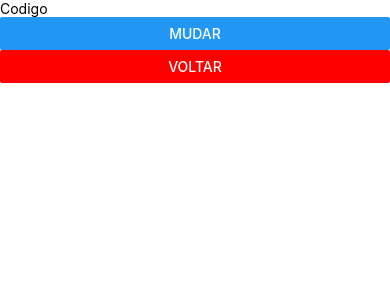
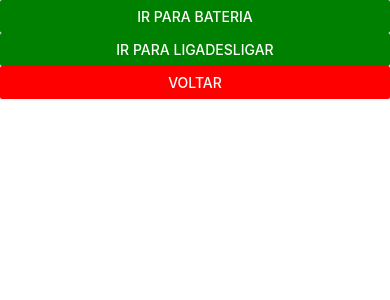
Before and after one commit to Edsondomingos/monitoramento-de-nobreak, a React Native app: screen / in a window 390 px wide. Shown: the top 300 px of the page. Built offline with nearby package versions, Linux system fonts and the light colour scheme.

Commit message:
commitado

```diff
--- a/App.js
+++ b/App.js
@@ -3,7 +3,6 @@ import { View, Button } from 'react-native';;
 import Tela_escolha from './src/components/Tela_escolha'
 import { StatusBar } from 'react-native';
 import { NavigationContainer } from '@react-navigation/native';
-import Routes from './src/Routes/Index';
 import Login from './src/components/Login';
 import Monitoramento from './src/components/Monitoramento';
 import Mudar from './src/components/Mudar';
@@ -13,7 +12,7 @@ import Cadastro from './src/components/EditarPerfil'
 export default function App() {
   return (
     <View>
-      <Tela_escolha />
+      <Mudar />
     </View>
   )
 }
```
Also changed, not shown: assets/styledComponents/Components.js (renamed from src/style/StyleComponents.js).
